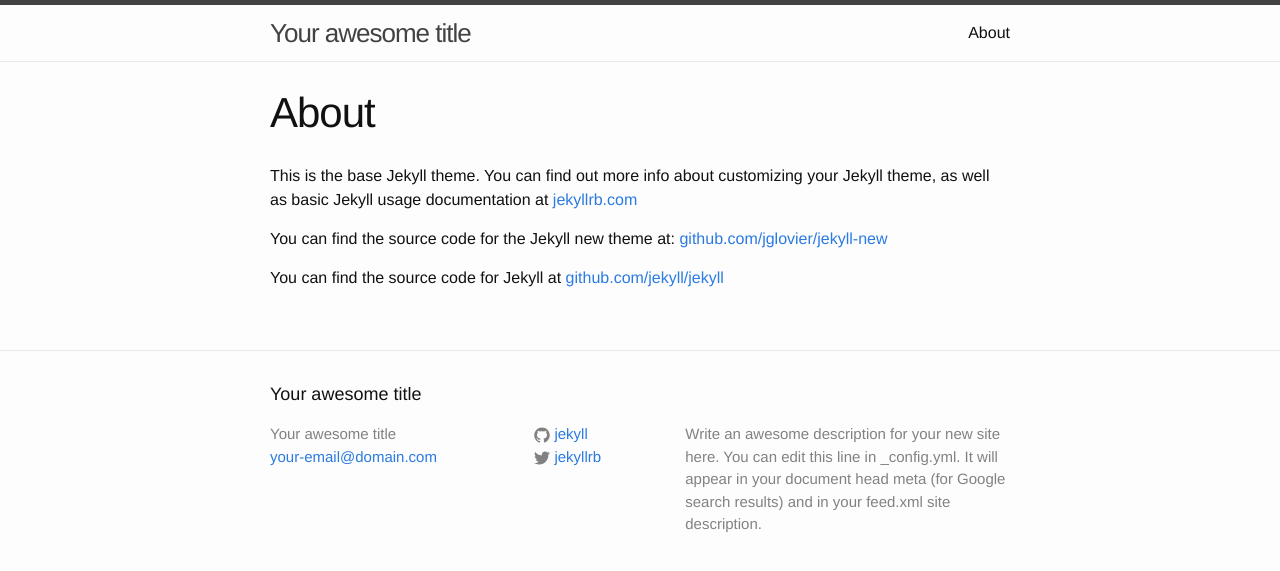
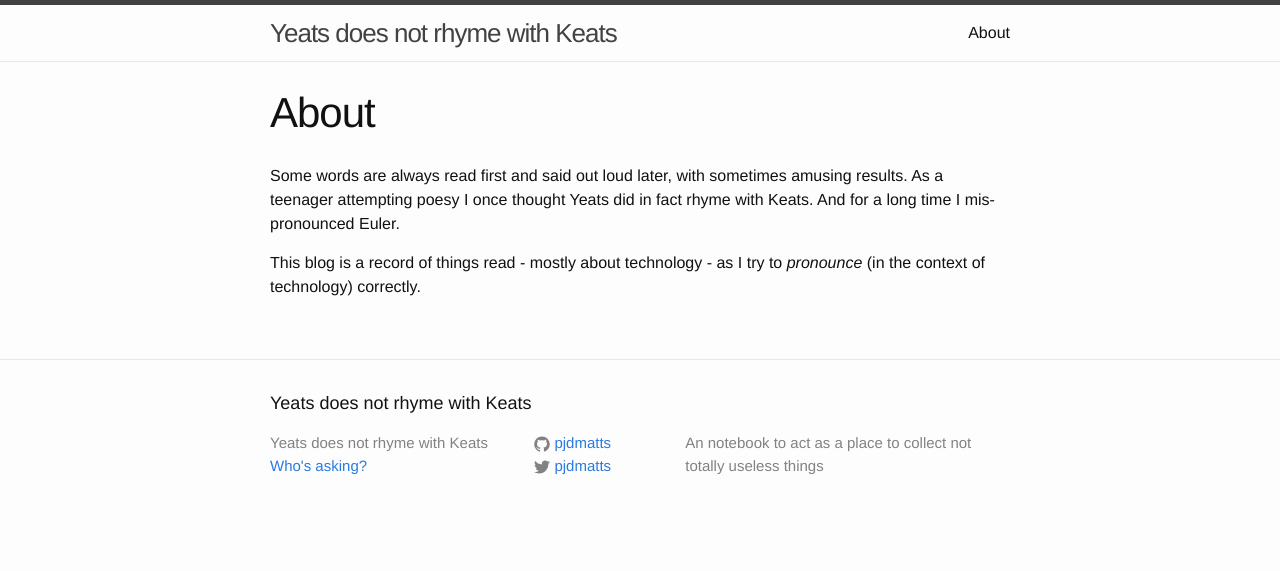
Before and after one commit to pjdmatts/old-blog, a Jekyll site: the page built from about.md, in a window 1280 px wide. Shown: the top 571 px of the page. Built offline with Jekyll 4.4.1, drawn with Linux system fonts in a browser that asks for light colours.

Commit message:
Write first post

```diff
--- a/_config.yml
+++ b/_config.yml
@@ -1,14 +1,12 @@
 # Site settings
-title: Your awesome title
-email: your-email@domain.com
+title: Yeats does not rhyme with Keats
+email: Who's asking?
 description: > # this means to ignore newlines until "baseurl:"
-  Write an awesome description for your new site here. You can edit this
-  line in _config.yml. It will appear in your document head meta (for
-  Google search results) and in your feed.xml site description.
+  An notebook to act as a place to collect not totally useless things
 baseurl: "" # the subpath of your site, e.g. /blog/
-url: "http://yourdomain.com" # the base hostname & protocol for your site
-twitter_username: jekyllrb
-github_username:  jekyll
+url: "http://pjdmatts.github.io/" # the base hostname & protocol for your site
+twitter_username: pjdmatts
+github_username:  pjdmatts
 
 # Build settings
 markdown: kramdown
--- a/about.md
+++ b/about.md
@@ -4,8 +4,6 @@
 permalink: /about/
 ---
 
-This is the base Jekyll theme. You can find out more info about customizing your Jekyll theme, as well as basic Jekyll usage documentation at [jekyllrb.com](http://jekyllrb.com/)
+Some words are always read first and said out loud later, with sometimes amusing results. As a teenager attempting poesy I once thought Yeats did in fact rhyme with Keats. And for a long time I mis-pronounced Euler.
 
-You can find the source code for the Jekyll new theme at: [github.com/jglovier/jekyll-new](https://github.com/jglovier/jekyll-new)
-
-You can find the source code for Jekyll at [github.com/jekyll/jekyll](https://github.com/jekyll/jekyll)
+This blog is a record of things read - mostly about technology - as I try to *pronounce* (in the context of technology) correctly.
```
Also changed, not shown: _posts/2015-06-20-hello_blog.markdown (added, +23 -0 lines), _posts/2015-06-20-welcome-to-jekyll.markdown (deleted, +0 -25 lines).
